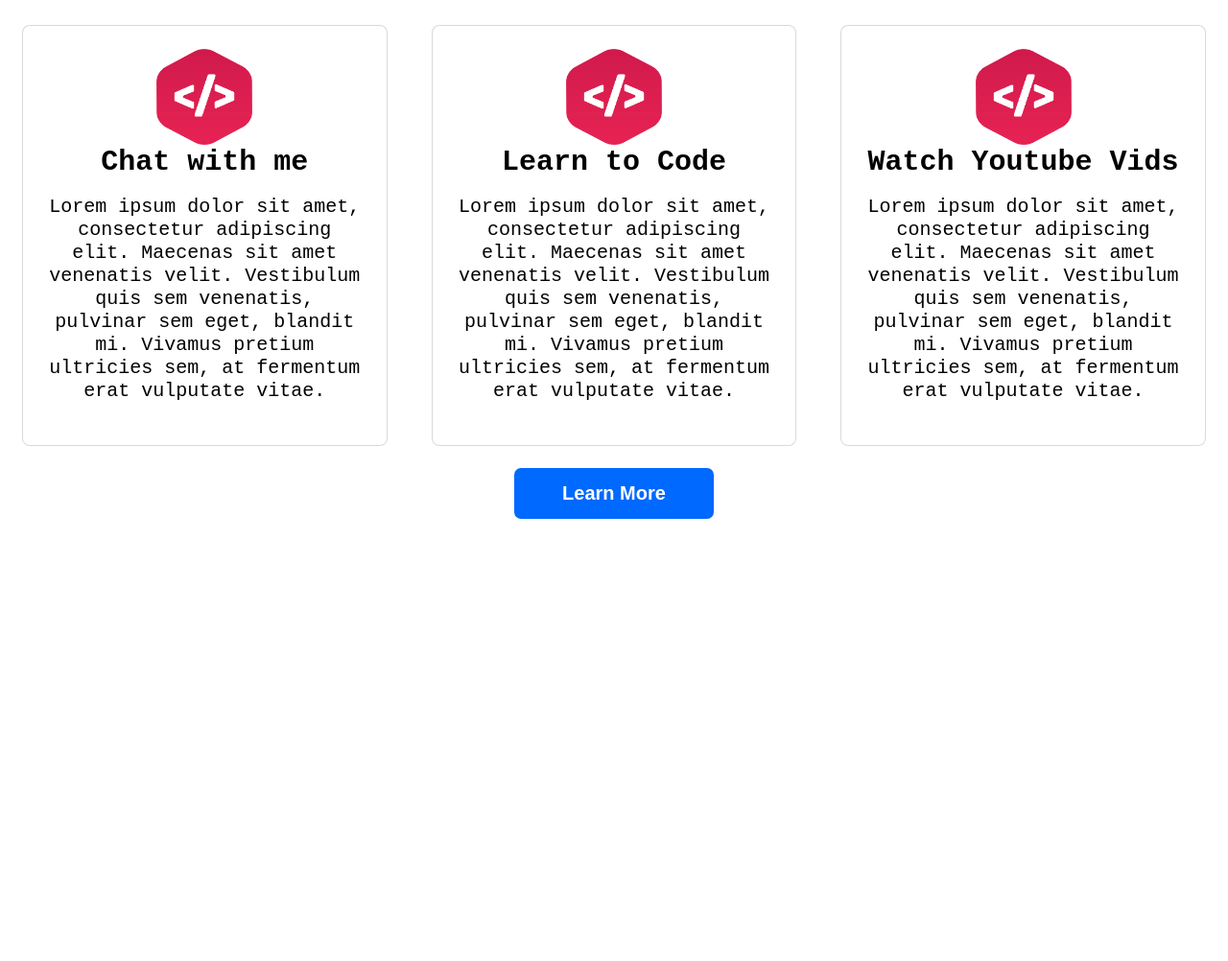
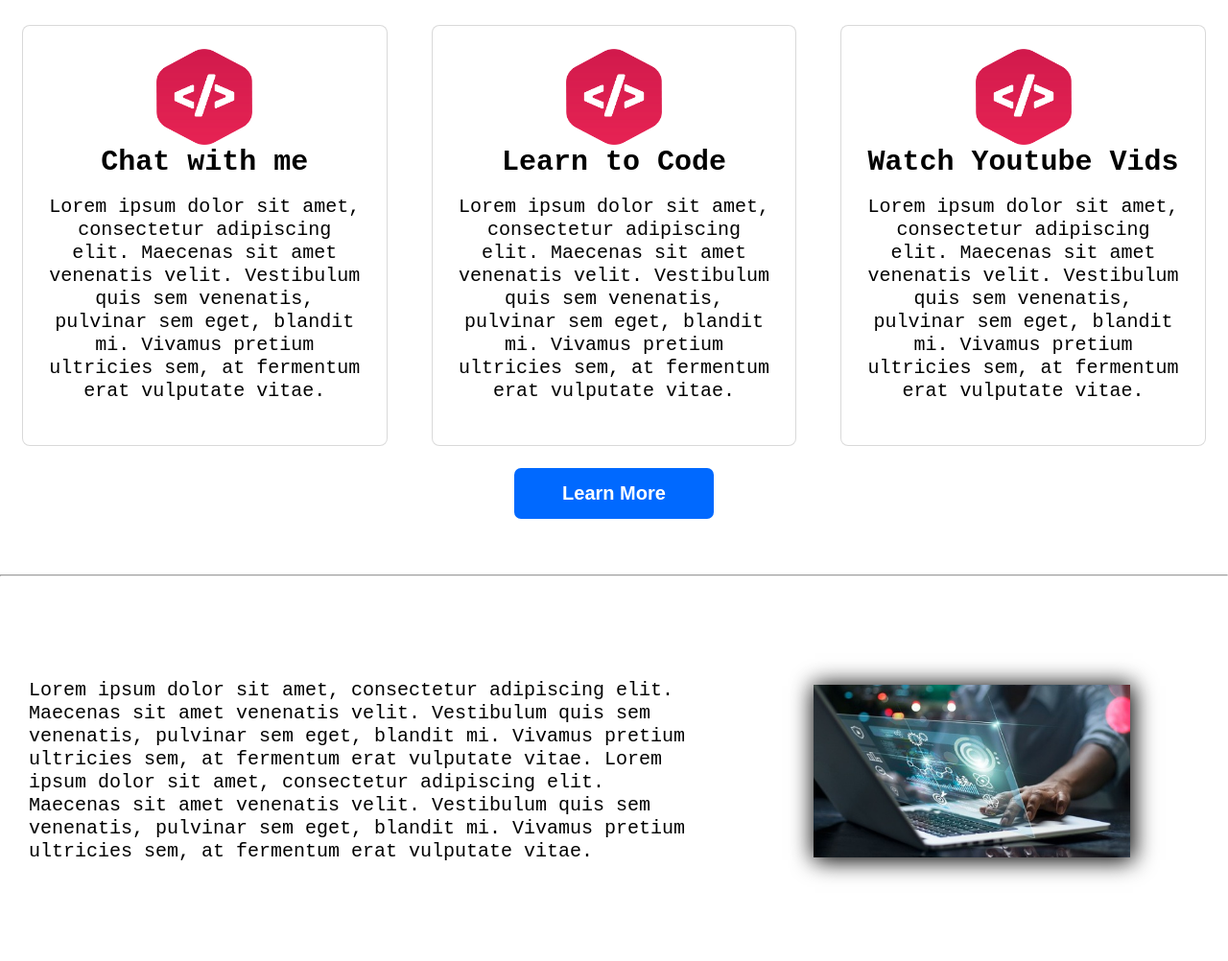
Before and after one commit to ChanNyein1422/wb-webdev, a plain HTML site: page index.html in a window 1280 px wide. Shown: the part 564-1566 px from the top of the page at 96% size. Before the commit the page ends 1156 px from the top, so only its background shows below. Drawn offline with Linux system fonts and the light colour scheme.

Commit message:
container 3 created

```diff
--- a/index.html
+++ b/index.html
@@ -116,6 +116,31 @@
       </div>
     </div>
 
+    <hr />
+
+    <div class="container">
+      <div class="row">
+        <div class="col-7">
+          <article>
+            <p>
+              Lorem ipsum dolor sit amet, consectetur adipiscing elit. Maecenas
+              sit amet venenatis velit. Vestibulum quis sem venenatis, pulvinar
+              sem eget, blandit mi. Vivamus pretium ultricies sem, at fermentum
+              erat vulputate vitae. Lorem ipsum dolor sit amet, consectetur
+              adipiscing elit. Maecenas sit amet venenatis velit. Vestibulum
+              quis sem venenatis, pulvinar sem eget, blandit mi. Vivamus pretium
+              ultricies sem, at fermentum erat vulputate vitae.
+            </p>
+          </article>
+        </div>
+        <div class="col-5">
+          <div class="techPic">
+            <img src="Images/techPic.jpeg" width="330px" height="180px" />
+          </div>
+        </div>
+      </div>
+    </div>
+
     <script>
       function dropdownMenu() {
         var x = document.getElementById("dropdownClick");
--- a/style.css
+++ b/style.css
@@ -31,6 +31,11 @@ label {
 p {
   font-size: 20px;
   line-height: 1.2;
+}
+
+article p {
+  font-size: 20px;
+  padding: 30px;
 }
 
 .row {
@@ -175,6 +180,13 @@ button.learnMoreButton {
   display: block;
   margin: auto;
 }
+div.techPic img {
+  display: block;
+  margin: auto;
+  box-shadow: -2px -2px 20px 2px rgba(0, 0, 0, 0.15),
+    2px 2px 23px 1px rgba(0, 0, 0, 1);
+}
+
 /*----------------- Custom Styles ------------------*/
 #section-1-gradient {
   background: #076dff;
@@ -213,8 +225,14 @@ button.learnMoreButton {
   h1.sec2Header {
     font-size: 35px;
   }
+
+  article p {
+    font-size: 18px;
+  }
   .col-6,
-  .col-4 {
+  .col-4,
+  .col-7,
+  .col-5 {
     width: 100%;
     margin: 0;
   }
```
Also changed, not shown: Images/techPic.jpeg (added).
